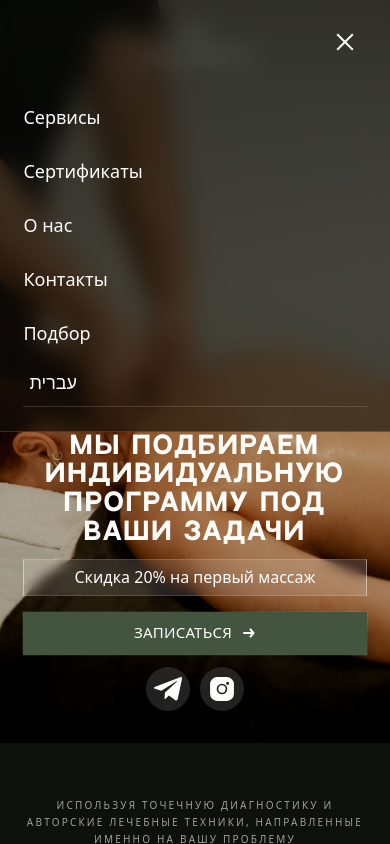
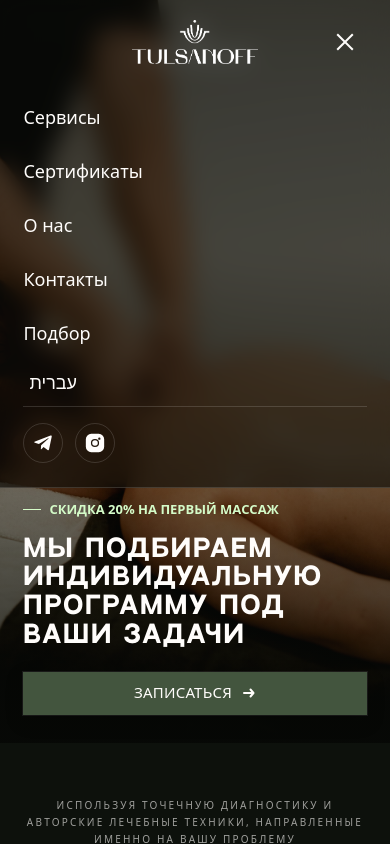
Before and after one commit to LesyaKulikov/tulsanoff, a React (Vite) app: page / in a window 390 px wide. Both pictures are taken after a click on the button "Открыть меню". Shown: the top 844 px of the page. Built offline with nearby package versions, Linux system fonts and the light colour scheme; a web font is replaced by a local one.

Commit message:
Refine mobile hero and menu branding

```diff
--- a/src/components/Header/Header.module.css
+++ b/src/components/Header/Header.module.css
@@ -180,14 +180,22 @@
 }
 
 .menuHeader {
+  position: absolute;
+  inset-block-start: 20px;
+  inset-inline: 0;
+  z-index: 10;
   display: flex;
   align-items: center;
-  justify-content: space-between;
-  margin-block-end: 16px;
+  justify-content: center;
+  pointer-events: none;
+}
+
+.menuHeader a {
+  pointer-events: auto;
 }
 
 .menuLogo {
-  block-size: 36px;
+  block-size: 44px;
   inline-size: auto;
 }
 
@@ -247,6 +255,34 @@
   color: var(--accent);
 }
 
+.menuSocials {
+  display: flex;
+  gap: 12px;
+  padding-block-start: 16px;
+}
+
+.menuSocialLink {
+  display: flex;
+  align-items: center;
+  justify-content: center;
+  inline-size: 40px;
+  block-size: 40px;
+  color: var(--text);
+  border: 1px solid var(--glass-edge);
+  border-radius: 50%;
+  transition: color var(--dur-fast) var(--ease), border-color var(--dur-fast) var(--ease);
+}
+
+.menuSocialLink:hover {
+  color: var(--accent);
+  border-color: var(--accent);
+}
+
+.menuSocialLink svg {
+  max-inline-size: 20px;
+  max-block-size: 20px;
+}
+
 @media (max-width: 1100px) {
   .nav {
     display: none;
--- a/src/components/Header/Header.tsx
+++ b/src/components/Header/Header.tsx
@@ -9,6 +9,8 @@ import { useQuizModal } from '../Quiz/useQuizModal'
 import { nextLocale, switcherLabel } from '../../i18n/messages'
 import { ROUTES } from '../../routes'
 import { enter, fadeUp, EASE } from '../../animation/variants'
+import { HERO_SOCIAL_LINKS } from '../../contacts'
+import { SocialLinks } from '../SocialLinks/SocialLinks'
 import styles from './Header.module.css'
 
 const NAV_LINKS = [
@@ -128,6 +130,18 @@ export function Header() {
         </button>
       </motion.div>
 
+      {menuOpen && (
+        <div className={styles.menuHeader}>
+          <NavLink to={ROUTES.home} end aria-label="TULSANOFF" data-test-id="mobile-menu-logo">
+            <img
+              className={styles.menuLogo}
+              src={`${import.meta.env.BASE_URL}images/logo.png`}
+              alt="TULSANOFF"
+            />
+          </NavLink>
+        </div>
+      )}
+
       <AnimatePresence>
         {menuOpen && (
           <motion.nav
@@ -177,6 +191,13 @@ export function Header() {
                 <Message id="nav.langLabel" />
               </span>
             </button>
+            <div className={styles.menuSocials}>
+              <SocialLinks
+                links={HERO_SOCIAL_LINKS}
+                className={styles.menuSocialLink}
+                testIdPrefix="mobile-menu-social"
+              />
+            </div>
           </motion.nav>
         )}
       </AnimatePresence>
--- a/src/components/Hero/Hero.module.css
+++ b/src/components/Hero/Hero.module.css
@@ -209,9 +209,19 @@
     min-height: 88svh;
   }
 
+  .scrim {
+    background: linear-gradient(
+      180deg,
+      color-mix(in srgb, var(--bg) 28%, transparent) 0%,
+      transparent 34%,
+      color-mix(in srgb, var(--bg) 82%, transparent) 100%
+    );
+  }
+
   .title {
-    font-size: 58px;
-    line-height: 1.2;
+    font-size: 42px;
+    line-height: 1.08;
+    overflow-wrap: anywhere;
   }
 
   .titleOriginal {
@@ -229,37 +239,57 @@
   }
 
   .content {
-    align-items: center;
-    text-align: center;
-    gap: 16px;
-    padding: 0 var(--gutter) 32px;
+    align-items: stretch;
+    text-align: start;
+    gap: 22px;
+    padding: 0 var(--gutter) calc(28px + env(safe-area-inset-bottom));
   }
 
   .titleRow {
-    align-items: center;
-    text-align: center;
+    align-items: flex-start;
+    text-align: start;
   }
 
   .topGroup {
-    gap: 12px;
-    align-items: center;
+    gap: 16px;
+    align-items: flex-start;
     order: 0;
   }
 
   .chip {
-    align-self: center;
-    width: 100%;
-    justify-content: center;
+    align-self: flex-start;
+    width: fit-content;
+    max-width: 100%;
+    height: auto;
+    gap: 8px;
+    padding: 0;
+    border: 0;
+    border-radius: 0;
+    background: transparent;
+    box-shadow: none;
+    color: var(--accent);
+    font-size: 13px;
+    font-weight: 700;
+    text-transform: uppercase;
+    backdrop-filter: none;
+    -webkit-backdrop-filter: none;
+  }
+
+  .chip::before {
+    inline-size: 18px;
+    block-size: 1px;
+    background: currentColor;
+    content: '';
   }
 
   .titleRow {
-    order: -1;
+    order: 0;
   }
 
   .cta {
     width: 100%;
     justify-content: center;
-    align-self: center;
+    align-self: stretch;
   }
 
   .cta > * {
@@ -268,8 +298,9 @@
   }
 
   .socials {
-    align-self: center;
+    align-self: flex-start;
     order: 2;
+    display: none;
   }
 
   .cta {
@@ -279,7 +310,7 @@
 
   .bottomRow {
     flex-direction: column;
-    align-items: center;
+    align-items: flex-start;
     gap: 12px;
     width: 100%;
   }
```
